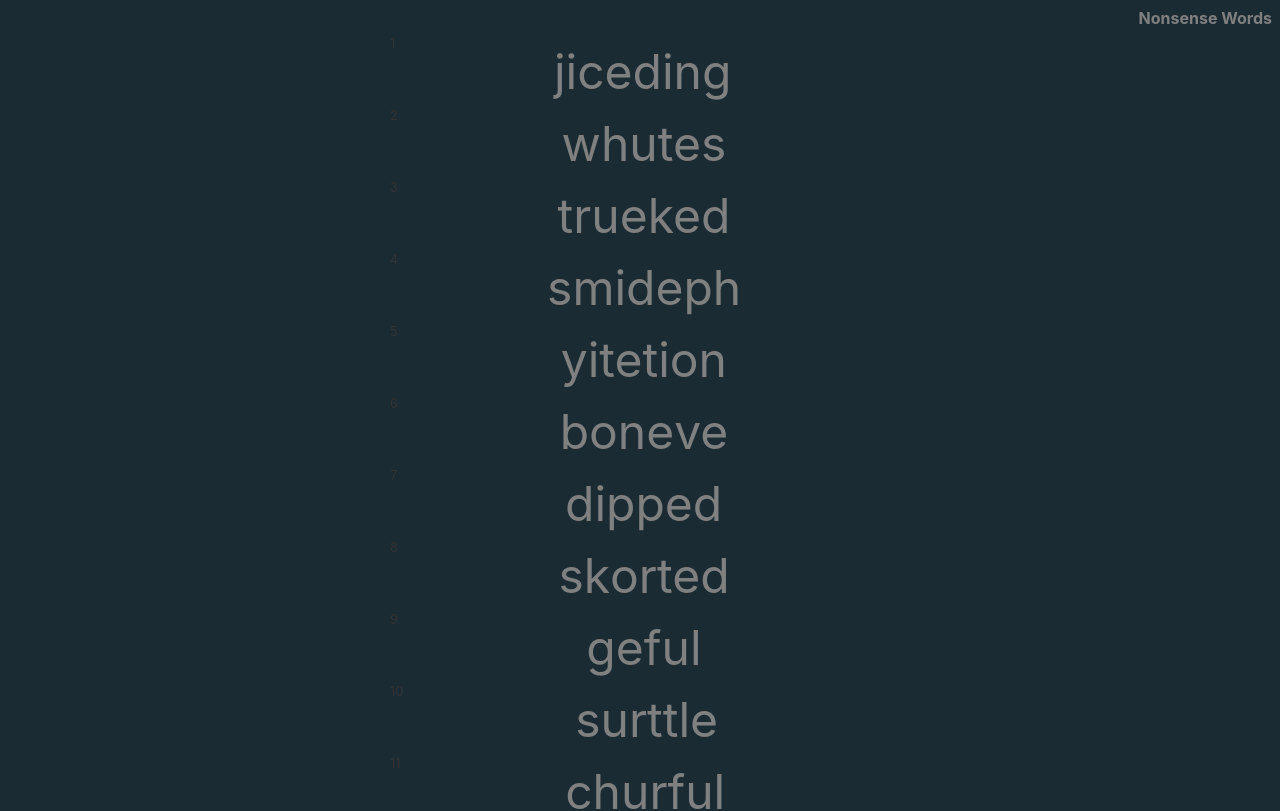
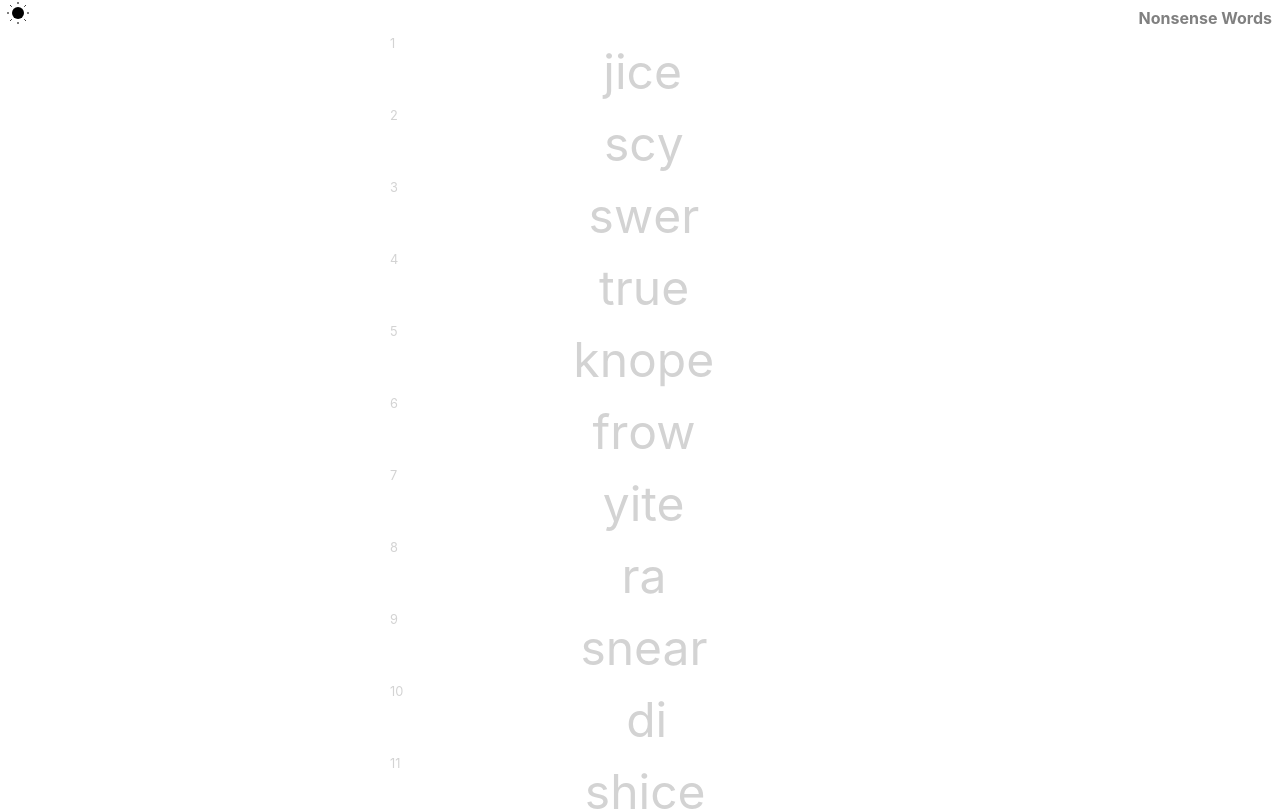
Before and after one commit to windmaomao/react-sheet, a Next.js app in the folder next/: page /ns in a window 1280 px wide. Shown: the top 811 px of the page. Built offline with nearby package versions, Linux system fonts and the light colour scheme.

Commit message:
apply theming to non sense words

```diff
--- a/next/components/NsSheet.module.css
+++ b/next/components/NsSheet.module.css
@@ -1,5 +1,6 @@
 .container {
-  background: #1a2b34;
+  background: var(--theme-bg-color);
+  color: var(--theme-text-color);
 }
 
 .h1 {
@@ -23,23 +24,25 @@
 
 .article {
   width: 100%;
+  outline: none;
 }
 
 .articleNormal {
   composes: article;
-  color: gray;
+  color: var(--theme-text-inactive-color);
 }
 
 .articleTouched {
   composes: article;
-  background: black;
-  color: gray;
+  background: var(--theme-bg-color);
+  color: var(--theme-text-inactive-color);
 }
 
 .articleActive {
   composes: article;
-  background: black;
-  color: white;
+  background: var(--theme-bg-color);
+  color: var(--theme-text-color);
+  border: 1px solid var(--theme-border-color);
 }
 
 .word {
@@ -55,6 +58,5 @@
 
 .index {
   float: left;
-  color: #333;
   font-size: .8em;
 }
--- a/next/components/NsSheet.tsx
+++ /dev/null
@@ -1,5 +0,0 @@
-import React, { useState } from 'react'
-
-const NsSheet = ({ questions, handlers, utils, onStats, }) => {
-  return <div>ABC</div>
-}
--- /dev/null
+++ b/next/components/NsWordSheet.tsx
@@ -0,0 +1,75 @@
+import styles from 'components/NsSheet.module.css'
+import nsWordGen, { NsWord } from '../services/nsWordGen'
+import React, { useState, useEffect } from 'react'
+
+const gen = nsWordGen()
+
+type NsWordProps = { id: number }
+
+const NsWord = ({ id }: NsWordProps) => {
+  const [w, setW] = useState<NsWord>()
+  useEffect(() => { setW(gen()) }, [])
+
+  const [active, setActive] = useState(false)
+  const [touched, setTouched] = useState(false)
+  useEffect(() => {
+    if (!touched && active) setTouched(true)
+  }, [active, touched])
+  const onClick = () => { setTouched(true) }
+  const onBlur = (e: React.FocusEvent) => {
+    if (document.activeElement === e.target) return
+    setActive(false)
+  }
+  const onFocus = () => { setActive(true) }
+  const onKeyDown = (e: React.KeyboardEvent) => {
+    if (e.key === 'ArrowRight') {
+      const el = e.currentTarget.nextElementSibling
+      if (el) (el as HTMLElement)?.focus()
+    }
+    if (e.key === 'ArrowLeft') {
+      const el = e.currentTarget.previousElementSibling
+      if (el) (el as HTMLElement)?.focus()
+    }
+  }
+  if (!w) return null
+
+  const wrapperStyle = active ? styles.articleActive
+    : (
+      touched ? styles.articleTouched
+        : styles.articleNormal
+    )
+
+  return (
+    <div className={wrapperStyle}
+         tabIndex={0}
+         onBlur={onBlur}
+         onFocus={onFocus}
+         onKeyDown={onKeyDown}
+    >
+      <div className={styles.index}>{id+1}</div>
+      <div className={styles.word} onClick={onClick} >
+        {w.map((p, i) => (
+          <span key={`${p}`}>
+            {p}
+          </span>
+        ))}
+      </div>
+    </div>
+  )
+}
+
+const items = new Array(50).fill(0)
+const NsWordSheet = () => {
+  return (
+    <div className={styles.container}>
+      <h1 className={styles.h1}>Nonsense Words</h1>
+      <main className={styles.main}>
+        {items.map((_, i) => (
+          <NsWord key={`word-${i}`} id={i} />
+        ))}
+      </main>
+    </div>
+  )
+}
+
+export default NsWordSheet
--- a/next/pages/ns.tsx
+++ b/next/pages/ns.tsx
@@ -1,93 +1,16 @@
 import type { NextPage } from 'next'
 import Head from 'next/head'
-import styles from '../components/NsSheet.module.css'
-import nsWordGen from '../services/nsWordGen'
-import { useState, useEffect } from 'react'
-
-const gen = nsWordGen()
-
-const NsWord = ({ id }) => {
-  const [w, setW] = useState()
-  useEffect(() => { setW(gen()) }, [])
-
-  const [active, setActive] = useState(false)
-  const [touched, setTouched] = useState(false)
-  useEffect(() => {
-    if (!touched && active) setTouched(true)
-  }, [active])
-  const onClick = () => { setTouched(true) }
-  const onBlur = () => { setActive(false) }
-  const onFocus = () => { setActive(true) }
-
-  if (!w) return null
-
-  const wrapperStyle = active ? styles.articleActive
-    : (
-      touched ? styles.articleTouched
-        : styles.articleNormal
-    )
-
-  return (
-    <div className={wrapperStyle}
-         tabIndex="0"
-         onBlur={onBlur}
-         onFocus={onFocus}
-    >
-      <div className={styles.index}>{id+1}</div>
-      <div className={styles.word}
-           onClick={onClick}
-      >
-        {w.map((p, i) => (
-          <span key={`${p}`}>
-            {p}
-          </span>
-        ))}
-      </div>
-    </div>
-  )
-}
-
-function focusNext() {
-  var query = '[tabindex]';
-  if (document.activeElement) {
-    var elements = [...document.querySelectorAll(query)]
-    var index = elements.indexOf(document.activeElement);
-    index++
-    if (index == elements.length) index = 0
-    elements[index].focus()
-  }
-}
-
-const NsWordSheet = () => {
-  const items = new Array(50).fill(0)
-  useEffect(() => {
-    window.addEventListener('keypress', e => {
-      if (e.charCode == 13) { focusNext() }
-    })
-  }, [])
-
-  return (
-    <div className={styles.container}>
-      <h1 className={styles.h1}>Nonsense Words</h1>
-      <main className={styles.main}>
-        {items.map((_, i) => (
-          <NsWord key={`word-${i}`} id={i} />
-        ))}
-      </main>
-    </div>
-  )
-}
-
-
+import ThemeToggle from 'components/ThemeToggle'
+import NsWordSheet from 'components/NsWordSheet'
 
 const NonSensePage: NextPage = () => {
   return (
     <div>
       <Head> <title>NonSense Word</title> </Head>
+      <ThemeToggle />
       <NsWordSheet />
     </div>
   )
 }
 
-
 export default NonSensePage
--- a/next/services/nsWordGen.tsx
+++ b/next/services/nsWordGen.tsx
@@ -1,4 +1,6 @@
-import {randPick, randMinMax} from './random'
+import {randPick} from './random'
+
+export type NsWord = string[]
 
 const Cons = [
   'b', 'c', 'd', 'f', 'g',
@@ -43,17 +45,14 @@ const ConsComb = [
   'ge', 'gi', 'gy',
 ]
 
-const randCon = () => randPick(Cons)
-const randVow = () => randPick(Vows)
-
-const randParts = () => {
+const randParts = (): NsWord => {
   const rounds = 1
   let parts = []
   for (let i = 0; i < rounds; i++) {
     parts.push(randPick(Cons))
     parts.push(randPick(Vows))
   }
-  parts.push(randPick(Cons2))
+  // parts.push(randPick(Cons2))
   return parts
 }
 
```
Also changed, not shown: next/services/nsGen.tsx (deleted, +0 -29 lines).
